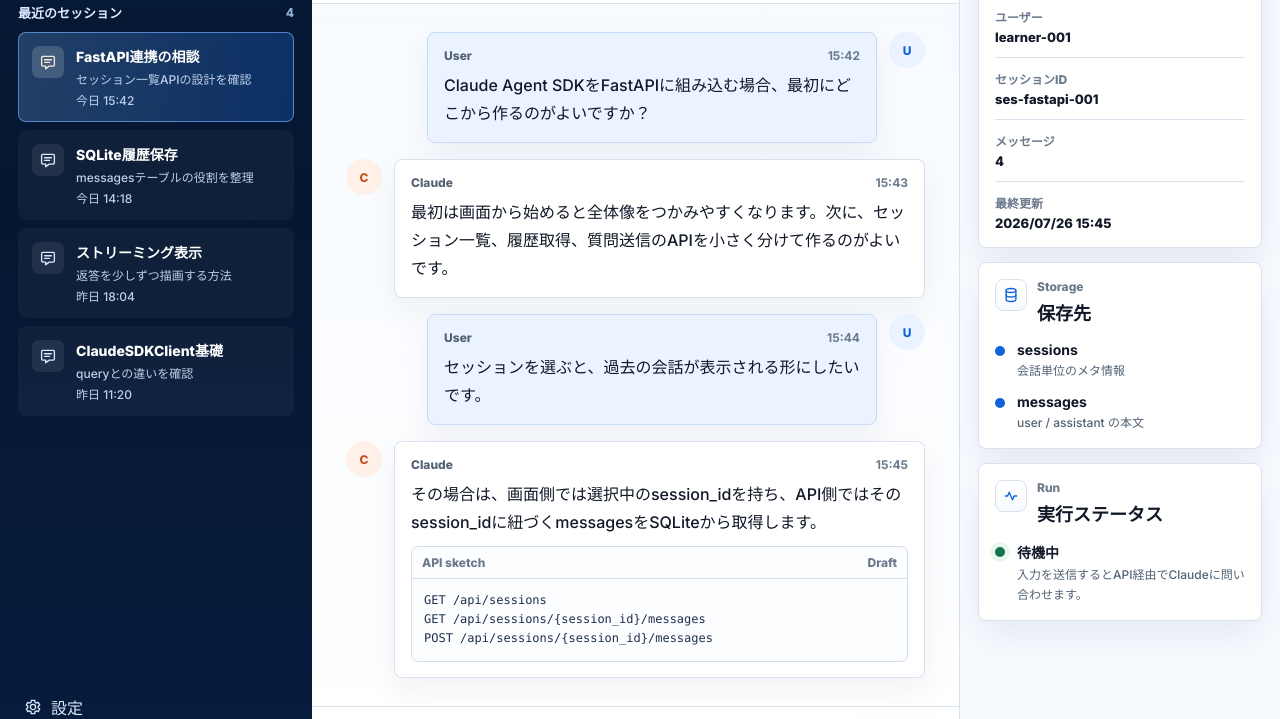
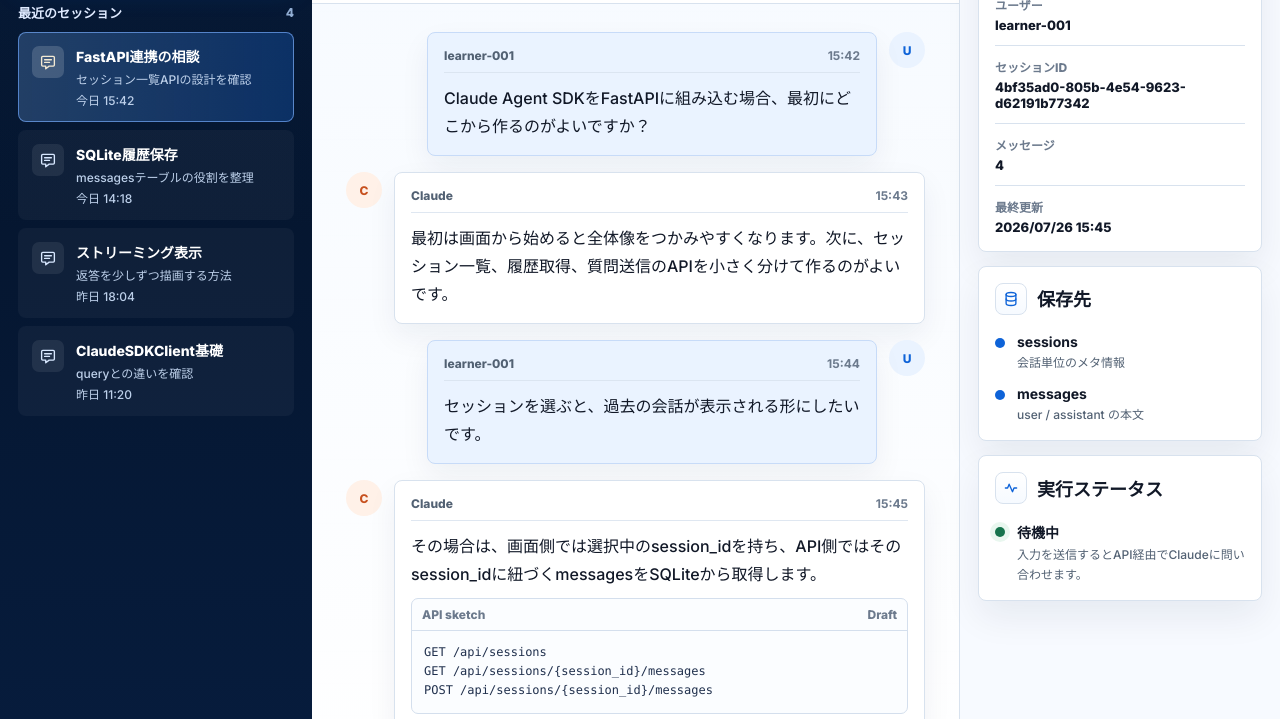
Before and after one commit to akilab/claude-agent-sdk-hands-on, a plain HTML site: page chat-app/mock/index.html in a window 1280 px wide. Shown: the part 157-876 px from the top of the page. Drawn offline with Linux system fonts and the light colour scheme.

Commit message:
Refine chat app mock details

```diff
--- a/chat-app/mock/assets/css/mock.css
+++ b/chat-app/mock/assets/css/mock.css
@@ -443,7 +443,9 @@ svg {
   align-items: center;
   justify-content: space-between;
   gap: 12px;
-  margin-bottom: 8px;
+  margin-bottom: 11px;
+  padding-bottom: 9px;
+  border-bottom: 1px solid rgba(216, 226, 238, 0.82);
   color: var(--ink-600);
   font-size: 12px;
   font-weight: 900;
@@ -567,6 +569,9 @@ svg {
 
 .detail-heading {
   position: relative;
+  display: flex;
+  align-items: center;
+  min-height: 34px;
   padding-left: 42px;
 }
 
@@ -589,16 +594,10 @@ svg {
   height: 18px;
 }
 
-.detail-heading p {
-  margin: 0 0 5px;
-  color: var(--ink-500);
-  font-size: 12px;
-  font-weight: 900;
-}
-
 .detail-heading h2 {
   margin: 0;
   font-size: 18px;
+  line-height: 1.2;
 }
 
 .session-facts {
--- a/chat-app/mock/assets/js/mock.js
+++ b/chat-app/mock/assets/js/mock.js
@@ -1,7 +1,7 @@
 const sessions = {
   fastapi: {
     title: "FastAPI連携の相談",
-    sessionId: "ses-fastapi-001",
+    sessionId: "4bf35ad0-805b-4e54-9623-d62191b77342",
     updatedAt: "2026/07/26 15:45",
     messages: [
       {
@@ -33,7 +33,7 @@ const sessions = {
   },
   sqlite: {
     title: "SQLite履歴保存",
-    sessionId: "ses-sqlite-014",
+    sessionId: "9585f444-4265-474f-b9ed-668c8594f5ad",
     updatedAt: "2026/07/26 14:19",
     messages: [
       {
@@ -50,7 +50,7 @@ const sessions = {
   },
   stream: {
     title: "ストリーミング表示",
-    sessionId: "ses-stream-008",
+    sessionId: "cc607212-4081-4108-839c-f3cba0fe147a",
     updatedAt: "2026/07/25 18:05",
     messages: [
       {
@@ -67,7 +67,7 @@ const sessions = {
   },
   client: {
     title: "ClaudeSDKClient基礎",
-    sessionId: "ses-client-003",
+    sessionId: "2d9dcaaf-7f26-487d-aa47-5f515339629a",
     updatedAt: "2026/07/25 11:21",
     messages: [
       {
@@ -107,7 +107,7 @@ function createMessageElement(message) {
   body.className = "message-body";
   body.innerHTML = `
     <div class="message-header">
-      <span>${message.role === "user" ? "User" : "Claude"}</span>
+      <span>${message.role === "user" ? "learner-001" : "Claude"}</span>
       <span class="message-time">${message.time}</span>
     </div>
     <p>${message.text}</p>
--- a/chat-app/mock/index.html
+++ b/chat-app/mock/index.html
@@ -184,7 +184,6 @@
                 <path d="M8.5 10h7M8.5 13h7"></path>
               </svg>
             </span>
-            <p>Session</p>
             <h2>現在の状態</h2>
           </div>
           <dl class="session-facts">
@@ -194,7 +193,7 @@
             </div>
             <div>
               <dt>セッションID</dt>
-              <dd id="session-id">ses-fastapi-001</dd>
+              <dd id="session-id">4bf35ad0-805b-4e54-9623-d62191b77342</dd>
             </div>
             <div>
               <dt>メッセージ</dt>
@@ -216,7 +215,6 @@
                 <path d="M5.5 12v6c0 1.5 2.9 2.7 6.5 2.7s6.5-1.2 6.5-2.7v-6"></path>
               </svg>
             </span>
-            <p>Storage</p>
             <h2>保存先</h2>
           </div>
           <div class="storage-list">
@@ -244,7 +242,6 @@
                 <path d="M4.5 12h3l2-5 4.5 10 2-5h3.5"></path>
               </svg>
             </span>
-            <p>Run</p>
             <h2>実行ステータス</h2>
           </div>
           <div class="run-status">
```
